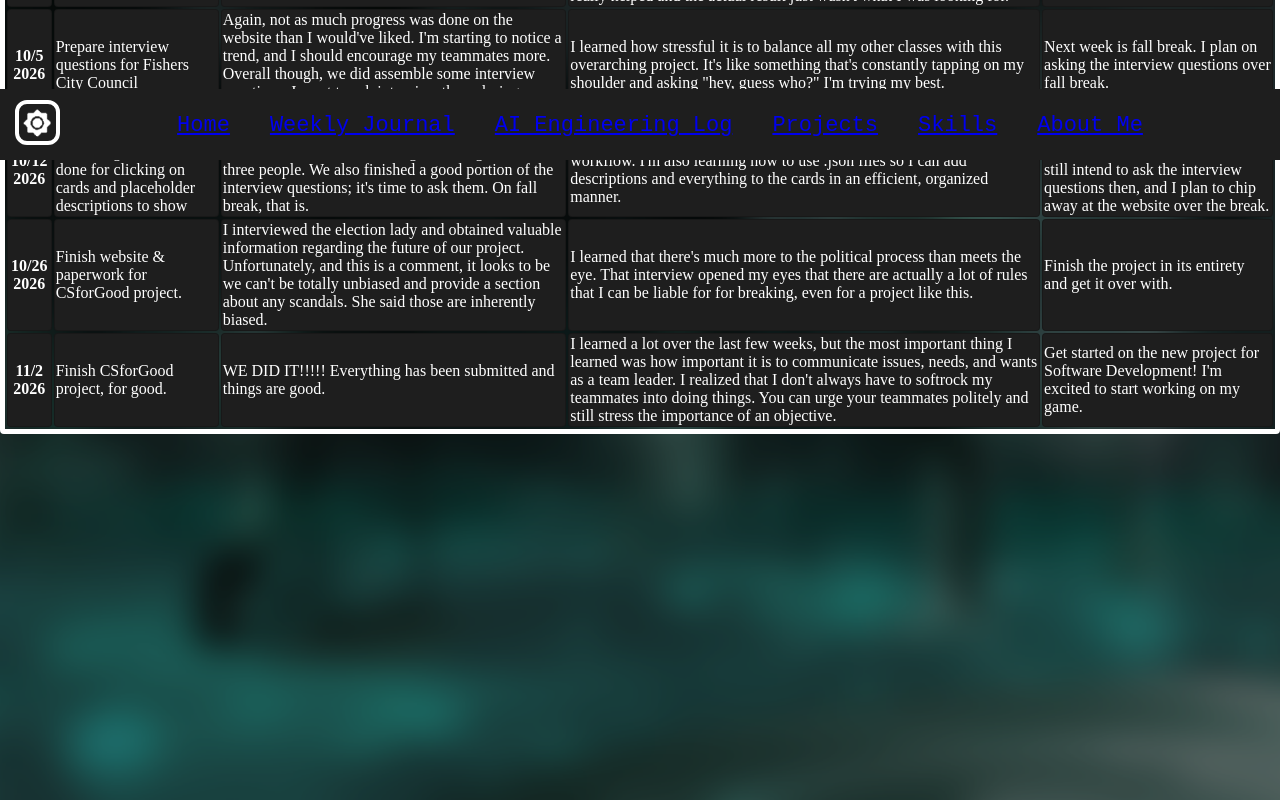
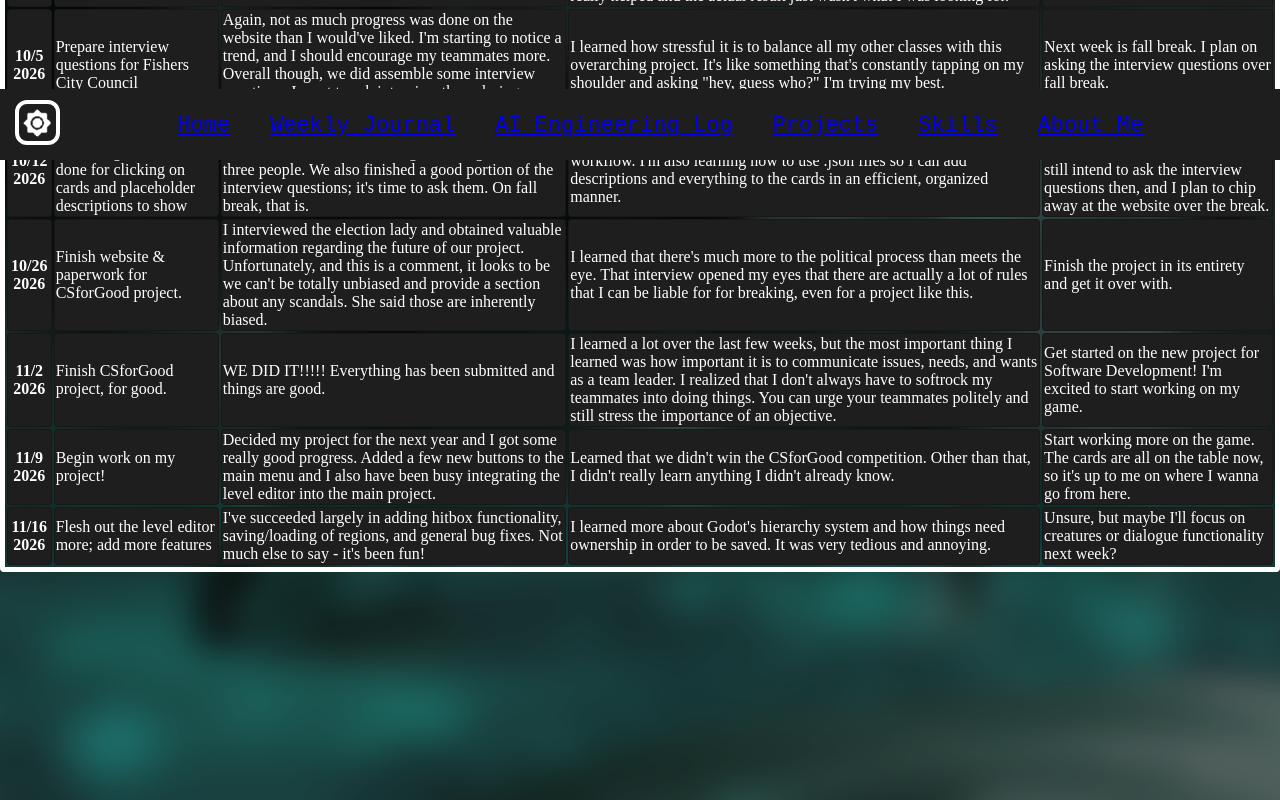
Before and after one commit to JoelO-githu-b/developer-engineering-notebook, a plain HTML site: page journal.html in a window 1280 px wide. Shown: the part 640-1440 px from the top of the page. Drawn offline with Linux system fonts and the light colour scheme; a web font is replaced by a local one.

Commit message:
Update journal.html

```diff
--- a/journal.html
+++ b/journal.html
@@ -135,6 +135,24 @@
                         <td>I learned a lot over the last few weeks, but the most important thing I learned was how important it is to communicate issues, needs, and wants as a team leader. I realized that I don't always have to softrock my teammates into doing things. You can urge your teammates politely and still stress the importance of an objective.</td>
                         <td>Get started on the new project for Software Development! I'm excited to start working on my game.</td>
                     </tr>
+                    <tr>
+                        <th>11/9 <br> 2026</th>
+                        <td>Begin work on my project!</td>
+                        <td>
+                            Decided my project for the next year and I got some really good progress. Added a few new buttons to the main menu and I also have been busy integrating the level editor into the main project.
+                        </td>
+                        <td>Learned that we didn't win the CSforGood competition. Other than that, I didn't really learn anything I didn't already know.</td>
+                        <td>Start working more on the game. The cards are all on the table now, so it's up to me on where I wanna go from here.</td>
+                    </tr>
+                    <tr>
+                        <th>11/16 <br> 2026</th>
+                        <td>Flesh out the level editor more; add more features</td>
+                        <td>
+                            I've succeeded largely in adding hitbox functionality, saving/loading of regions, and general bug fixes. Not much else to say - it's been fun!
+                        </td>
+                        <td>I learned more about Godot's hierarchy system and how things need ownership in order to be saved. It was very tedious and annoying.</td>
+                        <td>Unsure, but maybe I'll focus on creatures or dialogue functionality next week?</td>
+                    </tr>
                 </table>
                 <div>
                     <nav>
```
